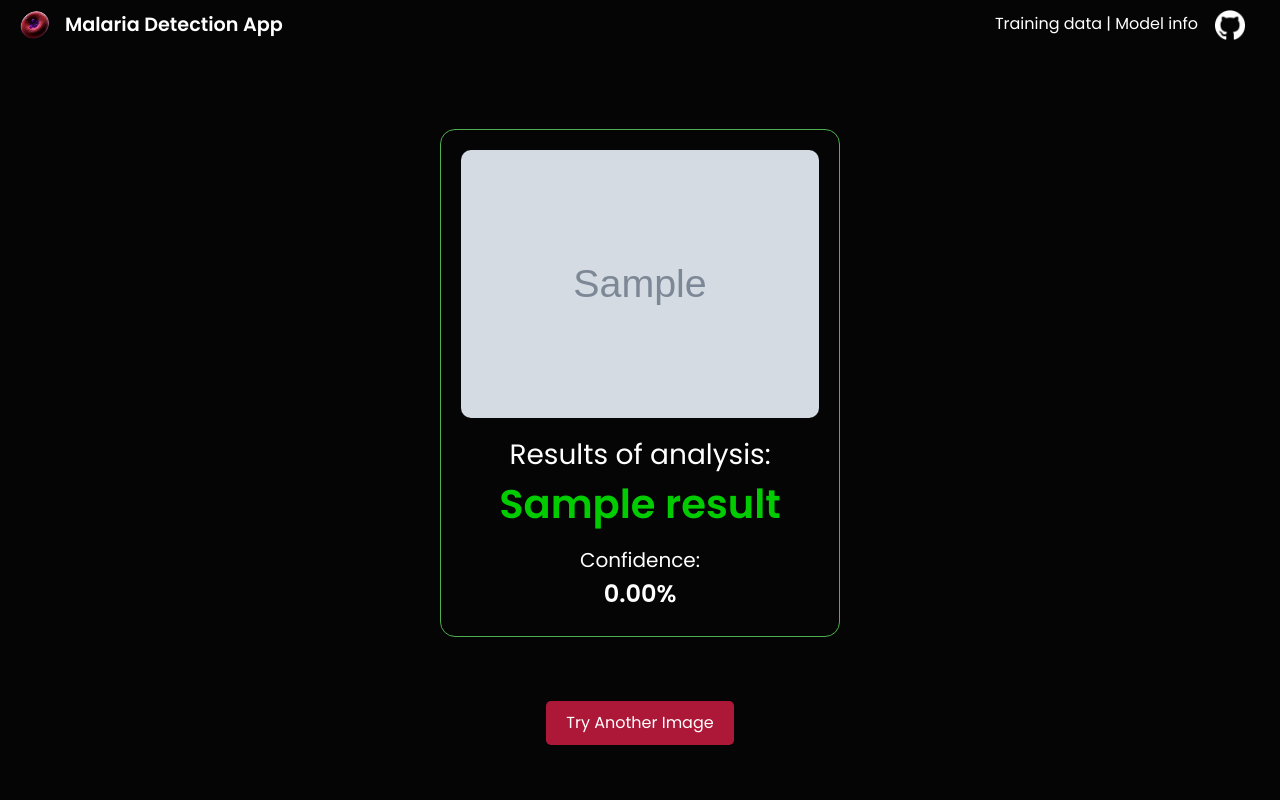
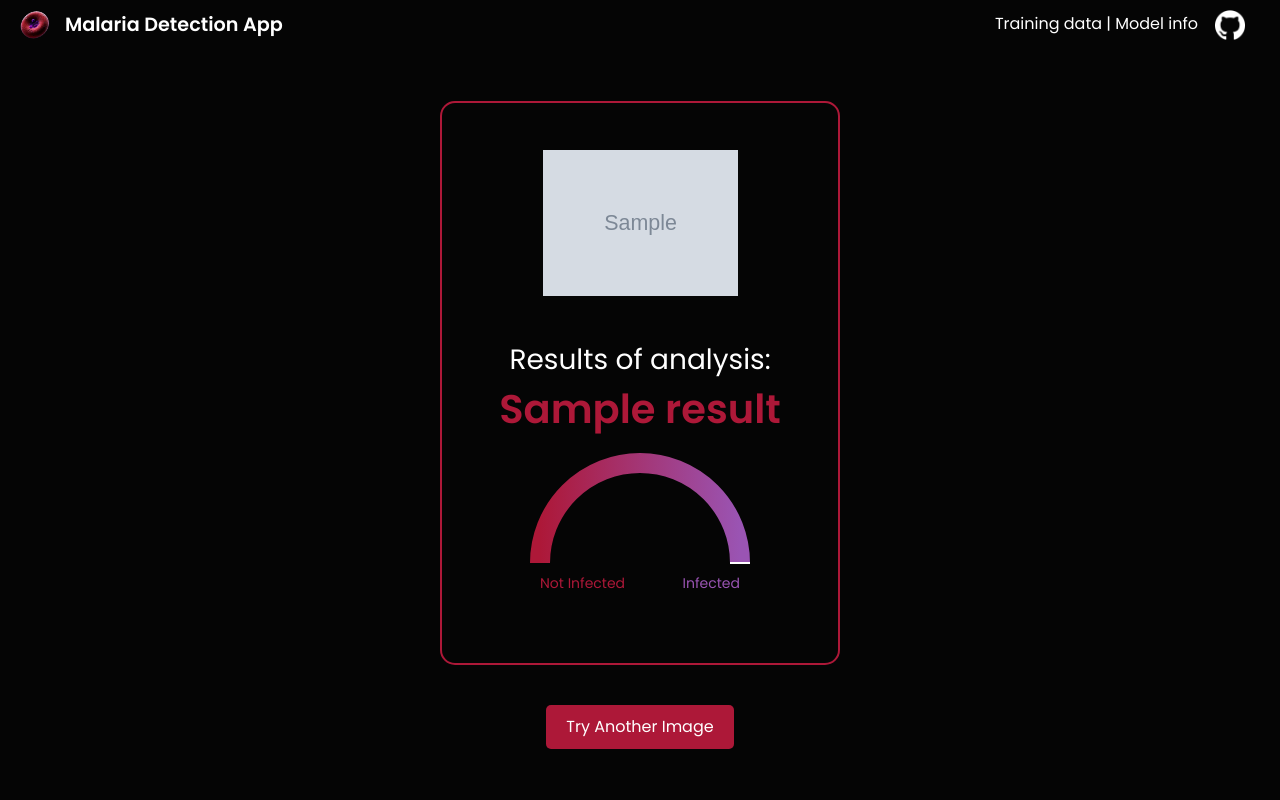
Before and after one commit to TonyVallad/Malaria-Detection-App, a Flask app: template src/templates/analysis.html in a window 1280 px wide. Run offline with Flask 3, Linux system fonts and the light colour scheme; the template is opened without the code that fills it: most values are stand-ins (such as "Sample title", 1, 10 or a date in 2020); grey boxes marked "Sample" are stand-in pictures; some libraries are stand-ins or nearby versions.

Commit message:
Updated results display and screenshots

```diff
--- a/config.py
+++ b/config.py
@@ -9,6 +9,12 @@ class Config:
     RED = "\033[91m"
     RESET = "\033[0m"  # White
 
+    # Page Color Palette
+    # INF_COLOR = "#ad1888"
+    NOT_INF_COLOR = "#ad1838"
+    INF_COLOR = "#9A54B3"
+    # NOT_INF_COLOR = "#C60C31"
+
     # Image settings
     IMG_SIZE = 128
     BATCH_SIZE = 32
--- a/src/templates/analysis.html
+++ b/src/templates/analysis.html
@@ -7,13 +7,13 @@
     <div class="row flex-grow-1 d-flex justify-content-center align-items-center">
         <div class="col-md-12 text-center">
             <div class="container">
-                <h1>Malaria Detection Result</h1><br><br>
+                <h1>Malaria Detection Result</h1><br>
 
                 <!-- Results Box -->
                 <div style="
                     margin: 20px auto;
                     padding: 20px;
-                    border: 1px solid {{ 'red' if result == 'Infected' else '#4CAF50' }};
+                    border: 2px solid {{ Config.INF_COLOR if result == 'Infected' else Config.NOT_INF_COLOR }};
                     border-radius: 15px;
                     background-color: #050505;
                     width: 80%;
@@ -21,32 +21,63 @@
                     text-align: center;
                 ">
                     <!-- Image Section -->
-                    <img src="{{ file_url }}" alt="Uploaded Image" style="max-width: 100%; border-radius: 10px;">
+                    <div style="
+                        width: 200px;
+                        height: 200px;
+                        margin: 0 auto;
+                        display: flex;
+                        align-items: center;
+                        justify-content: center;
+                        overflow: hidden;
+                    ">
+                        <img src="{{ file_url }}" alt="Uploaded Image" style="max-height: 195px; max-width: 195px;">
+                    </div>
 
                     <!-- Results Section -->
                     <h3 style="margin-top: 20px;">Results of analysis:</h3>
-                    <h4 style="font-size: 40px; color: {{ 'red' if result == 'Infected' else '#00CC00' }}"><b>{{ result }}</b></h4>
+                    <h4 style="font-size: 40px; color: {{ Config.INF_COLOR if result == 'Infected' else Config.NOT_INF_COLOR }}"><b>{{ result }}</b></h4>
 
-                    <!-- Confidence Section -->
-                    <div style="margin-top: 20px;">
-                        <h5>Confidence:</h5>
-                        <h4 style="font-size: 24px;
-                                   font-weight: bold;
-                                   color: rgb(
-                                       {{ 255 - 255 * ((confidence - 50) / 50) }},
-                                       {{ 200 * ((confidence - 50) / 50) }},
-                                       0
-                                   );">
-                            {{ "%.2f" % confidence }}%
-                        </h4>
+                    <!-- Gauge Graph Section -->
+                    <div style="
+                        height: 200px;
+                        margin-top: 10px;
+                        display: flex;
+                        align-items: flex-start;
+                        justify-content: center;
+                    ">
+                        <svg width="300" height="180">
+                            <defs>
+                                <linearGradient id="gaugeGradient" x1="0%" y1="0%" x2="100%" y2="0%">
+                                    <stop offset="0%" style="stop-color: {{ Config.NOT_INF_COLOR }}; stop-opacity: 1;" />
+                                    <stop offset="100%" style="stop-color: {{ Config.INF_COLOR }}; stop-opacity: 1;" />
+                                </linearGradient>
+                            </defs>
+                            <!-- Perfect 180-degree arc -->
+                            <path d="M50,120 A100,100 0 0,1 250,120"
+                                  fill="none"
+                                  stroke="url(#gaugeGradient)"
+                                  stroke-width="20" />
+                            <!-- Bar indicator pointing towards center -->
+                            <line
+                                x1="{{ 150 + 90 * cos(pi * prediction) }}"
+                                y1="{{ 120 - 90 * sin(pi * prediction) }}"
+                                x2="{{ 150 + 110 * cos(pi * prediction) }}"
+                                y2="{{ 120 - 110 * sin(pi * prediction) }}"
+                                stroke="white"
+                                stroke-width="2" />
+
+                            <!-- Labels for the gauge -->
+                            <text x="50" y="145" font-size="14" fill="{{ Config.NOT_INF_COLOR }}" text-anchor="start">Not Infected</text>
+                            <text x="250" y="145" font-size="14" fill="{{ Config.INF_COLOR }}" text-anchor="end">Infected</text>
+                        </svg>
                     </div>
                 </div>
 
                 <!-- Navigation Link -->
-                <br><a href="{{ url_for('main.index') }}"
+                <a href="{{ url_for('main.index') }}"
                     style="margin-top: 20px;
                            display: inline-block;
-                           background-color: #ad1838;
+                           background-color: {{ Config.NOT_INF_COLOR }};
                            color: white;
                            border: none;
                            padding: 10px 20px;
```
Also changed, not shown: src/__init__.py (+9 -1 lines), src/routes/routes.py (+13 -22 lines), src/templates/index.html (+7 -7 lines), src/static/img/screenshot_img_selected.png (added), src/static/img/screenshot_index.png, src/static/img/screenshot_infected.png, src/static/img/screenshot_not_infected.png.
